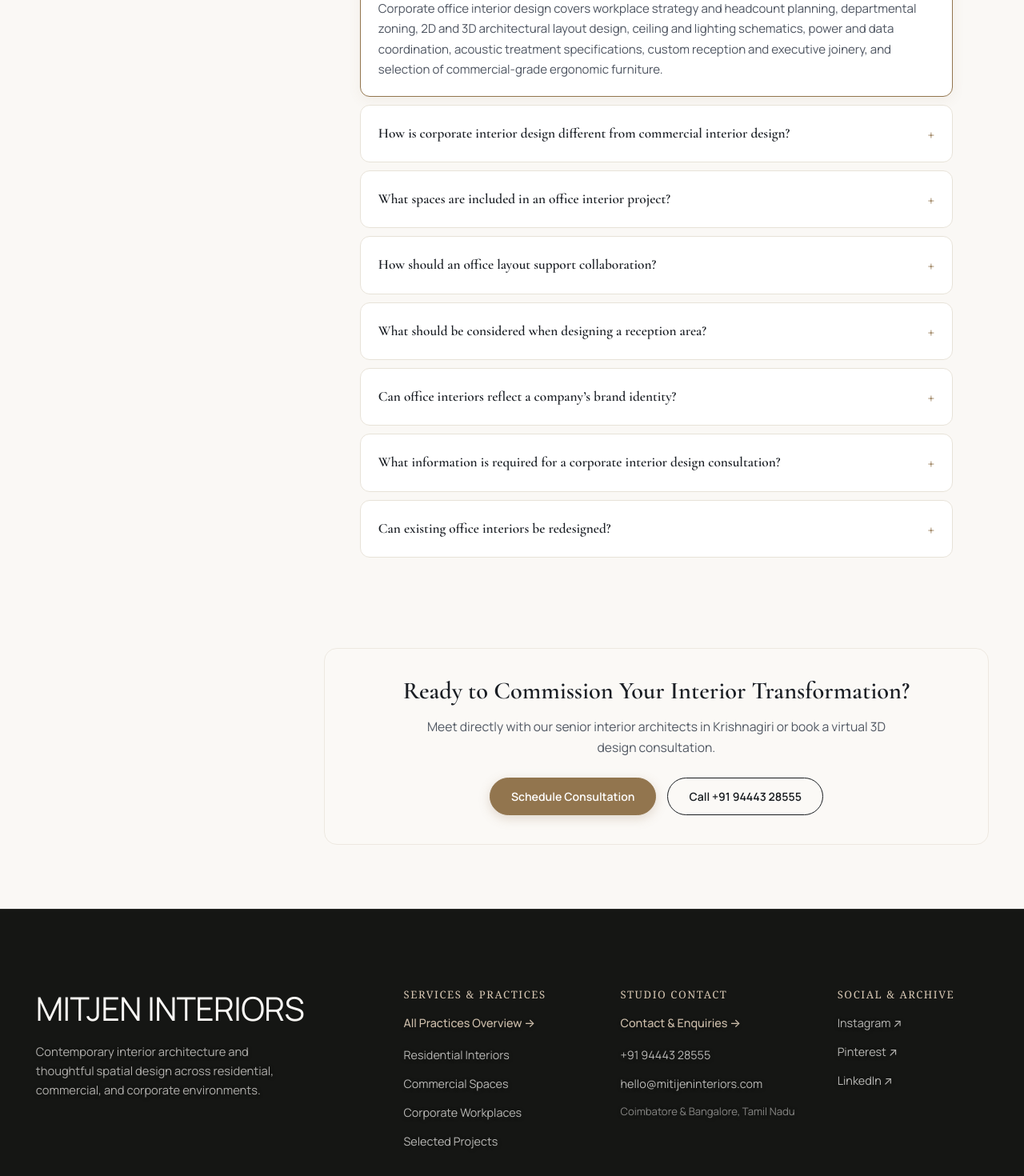
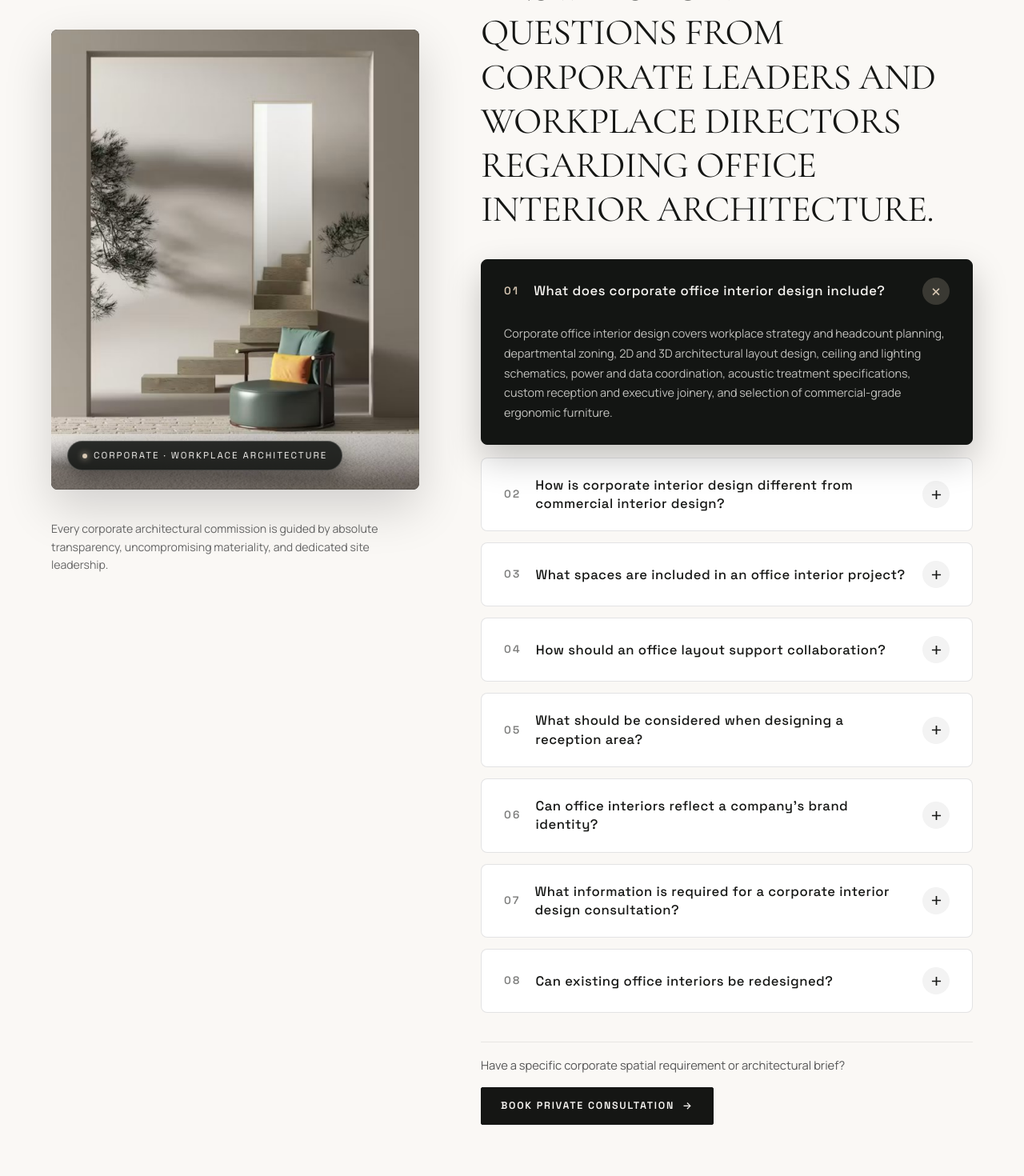
Before and after one commit to nalleswarann/mitijen-interiors, a React (Vite) app: page /services/corporate-interior-design in a window 1280 px wide. Shown: the part 7420-8890 px from the top of the page at 80% size. Built offline with nearby package versions, Linux system fonts and the light colour scheme; a web font is replaced by a local one.

Commit message:
feat(services): upgrade FAQ section to match homepage luxury design across all service pages

```diff
--- a/src/components/ServicePageTemplate.tsx
+++ b/src/components/ServicePageTemplate.tsx
@@ -5,23 +5,91 @@ import { SEO } from './common/SEO';
 import { Breadcrumbs } from './common/Breadcrumbs';
 import { useInquiry } from '../context/useInquiry';
 import '../styles/ServicePage.css';
+import '../styles/FaqSection.css';
 
 interface ServicePageTemplateProps {
   data: ServicePageData;
+}
+
+interface ServiceFaqMeta {
+  image: string;
+  badge: string;
+}
+
+const RESIDENTIAL_FAQ_META: ServiceFaqMeta[] = [
+  { image: '/assets/mitijen/home1.jpeg', badge: 'Residential · Spatial Scope' },
+  { image: '/assets/CL.jpg', badge: 'Residential · Studio Methodology' },
+  { image: '/assets/transformations/lounge_after.jpg', badge: 'Residential · Compact Footprints' },
+  { image: '/assets/mitijen/Banner3.jpg', badge: 'Residential · Villa Architecture' },
+  { image: '/assets/craft_wardrobe.jpg', badge: 'Residential · Joinery & Millwork' },
+  { image: '/assets/panorama_bath.jpg', badge: 'Residential · Lighting & Ambiance' },
+  { image: '/assets/craft_joinery.jpg', badge: 'Residential · Turnkey Supervision' },
+  { image: '/assets/mitijen/bedroom.jpeg', badge: 'Residential · Master Suites' },
+];
+
+const COMMERCIAL_FAQ_META: ServiceFaqMeta[] = [
+  { image: '/assets/CS.jpg', badge: 'Commercial · Spatial Scope' },
+  { image: '/assets/CP.jpg', badge: 'Commercial · Typologies' },
+  { image: '/assets/mitijen/warm1.jpeg', badge: 'Commercial · Public Dynamics' },
+  { image: '/assets/mitijen/deco1.jpeg', badge: 'Commercial · Retail Circulation' },
+  { image: '/assets/craft_credenza.jpg', badge: 'Commercial · Merchandising Display' },
+  { image: '/assets/craft_shelving.jpg', badge: 'Commercial · Advisory & Brief' },
+  { image: '/assets/forma_facade.jpg', badge: 'Commercial · Storefront & Leases' },
+  { image: '/assets/PHOTO.jpg', badge: 'Commercial · Fit-Out Refurbishment' },
+];
+
+const CORPORATE_FAQ_META: ServiceFaqMeta[] = [
+  { image: '/assets/I2.jpg', badge: 'Corporate · Workplace Architecture' },
+  { image: '/assets/craft_stone_vanity.jpg', badge: 'Corporate · Productivity Focus' },
+  { image: '/assets/transformations/bedroom_after.jpg', badge: 'Corporate · Spatial Typologies' },
+  { image: '/assets/I3.jpg', badge: 'Corporate · Collaboration Zones' },
+  { image: '/assets/mitijen/deco3.jpeg', badge: 'Corporate · Executive Reception' },
+  { image: '/assets/mitijen/deco2.jpeg', badge: 'Corporate · Brand Identity' },
+  { image: '/assets/mitijen/dressingtable.jpeg', badge: 'Corporate · Briefing & Headcount' },
+  { image: '/assets/mitijen/deco-kitchen.jpeg', badge: 'Corporate · Phased Modernization' },
+];
+
+function getCategoryFaqMeta(category: 'Residential' | 'Commercial' | 'Corporate'): ServiceFaqMeta[] {
+  switch (category) {
+    case 'Residential':
+      return RESIDENTIAL_FAQ_META;
+    case 'Commercial':
+      return COMMERCIAL_FAQ_META;
+    case 'Corporate':
+      return CORPORATE_FAQ_META;
+    default:
+      return RESIDENTIAL_FAQ_META;
+  }
+}
+
+function parseFaqAnswer(answer: string): { summary: string; desc: string } {
+  const periodIndex = answer.indexOf('. ');
+  if (periodIndex !== -1 && periodIndex < answer.length - 12) {
+    return {
+      summary: answer.slice(0, periodIndex + 1).trim(),
+      desc: answer.slice(periodIndex + 1).trim(),
+    };
+  }
+  return {
+    summary: '',
+    desc: answer,
+  };
 }
 
 export const ServicePageTemplate: React.FC<ServicePageTemplateProps> = ({ data }) => {
   const { openInquiry } = useInquiry();
   const location = useLocation();
 
-  // Accordion state for FAQs (first item open by default)
-  const [openFaqIndexes, setOpenFaqIndexes] = useState<number[]>([0]);
+  // Accordion state for FAQs (first item open by default, single-selection with smooth image cross-fade like homepage)
+  const [activeFaqIndex, setActiveFaqIndex] = useState<number>(0);
 
-  const toggleFaq = (index: number) => {
-    setOpenFaqIndexes((prev) =>
-      prev.includes(index) ? prev.filter((i) => i !== index) : [...prev, index]
-    );
+  const toggleFaq = (idx: number) => {
+    setActiveFaqIndex((prev) => (prev === idx ? -1 : idx));
   };
+
+  const faqMetaList = getCategoryFaqMeta(data.category);
+  const currentMeta =
+    faqMetaList[activeFaqIndex >= 0 ? activeFaqIndex : 0] || faqMetaList[0];
 
   const serviceNavItems = [
     { name: 'Residential Interior Design', path: '/services/residential-interior-design' },
@@ -418,40 +486,130 @@ export const ServicePageTemplate: React.FC<ServicePageTemplateProps> = ({ data }
               </div>
             </section>
 
-            {/* Section 6: Frequently Asked Questions */}
-            <section className="clinic-content-section reveal-fade-up">
-              <h2 className="clinic-section-title">
-                <span className="clinic-dash">—</span> Frequently Asked Questions
+          </main>
+
+        </div>
+      </div>
+
+      {/* ====================================================================
+          3. FULL-WIDTH LUXURY FAQ SECTION (MATCHING HOMEPAGE DESIGN)
+          ==================================================================== */}
+      <section className="faq-section" id="faq" aria-label="Frequently Asked Questions">
+        <div className="faq-container">
+          {/* Left Column: Sticky Atmospheric Photo Preview */}
+          <div className="faq-left reveal-scale">
+            <div className="faq-img-wrap img-zoom-hover">
+              {data.faqsSection.faqs.map((faq, idx) => {
+                const meta = faqMetaList[idx] || faqMetaList[0];
+                return (
+                  <img
+                    key={idx}
+                    src={meta.image}
+                    alt={faq.question}
+                    className={`faq-img ${activeFaqIndex === idx ? 'is-active' : ''}`}
+                    loading="lazy"
+                  />
+                );
+              })}
+              <div className="faq-img-badge badge-float">
+                <span className="faq-badge-dot" />
+                <span>{currentMeta.badge}</span>
+              </div>
+            </div>
+            <p className="faq-left-note">
+              Every {data.category.toLowerCase()} architectural commission is guided by absolute transparency, uncompromising materiality, and dedicated site leadership.
+            </p>
+          </div>
+
+          {/* Right Column: Header & Interactive Accordion */}
+          <div className="faq-right">
+            <div className="reveal-fade-up">
+              <span className="faq-kicker">
+                {data.faqsSection.sectionTag || `${data.category.toUpperCase()} GUIDANCE & FAQS`}
+              </span>
+              <h2 className="faq-headline">
+                {data.faqsSection.subtitle || `Answers to common questions regarding our ${data.category.toLowerCase()} interior design services, processes, and project requirements.`}
               </h2>
+            </div>
 
-              <div className="clinic-faq-accordion">
+            <div className="faq-accordion reveal-fade-up" role="region" aria-label="FAQ Accordion">
               {data.faqsSection.faqs.map((faq, idx) => {
-                  const isOpen = openFaqIndexes.includes(idx);
+                const isActive = activeFaqIndex === idx;
+                const { summary, desc } = parseFaqAnswer(faq.answer);
+                const numStr = String(idx + 1).padStart(2, '0');
+
                 return (
-                    <div key={idx} className={`clinic-faq-row ${isOpen ? 'is-open' : ''}`}>
+                  <div
+                    key={idx}
+                    className={`faq-item ${isActive ? 'is-active' : ''}`}
+                    onClick={() => toggleFaq(idx)}
+                  >
                     <button
                       type="button"
-                        className="clinic-faq-btn"
-                        onClick={() => toggleFaq(idx)}
-                        aria-expanded={isOpen}
+                      className="faq-header"
+                      aria-expanded={isActive}
+                      onClick={(e) => {
+                        e.stopPropagation();
+                        toggleFaq(idx);
+                      }}
                     >
-                        <span className="clinic-faq-question">{faq.question}</span>
-                        <span className="clinic-faq-icon" aria-hidden="true">
-                          {isOpen ? '—' : '+'}
+                      <div className="faq-header-left">
+                        <span className="faq-num">{numStr}</span>
+                        <span className="faq-title">{faq.question}</span>
+                      </div>
+
+                      <span className="faq-icon-wrap" aria-hidden="true">
+                        <svg
+                          className="faq-svg"
+                          width="13"
+                          height="13"
+                          viewBox="0 0 14 14"
+                          fill="none"
+                          stroke="currentColor"
+                          strokeWidth="1.8"
+                        >
+                          <line x1="7" y1="1" x2="7" y2="13" />
+                          <line x1="1" y1="7" x2="13" y2="7" />
+                        </svg>
                       </span>
                     </button>
-                      {isOpen && (
-                        <div className="clinic-faq-answer">
-                          <p>{faq.answer}</p>
+
+                    <div className={`faq-collapse ${isActive ? 'is-open' : ''}`}>
+                      <div className="faq-collapse-inner">
+                        <div className="faq-body">
+                          {summary && <p className="faq-summary">{summary}</p>}
+                          <p className="faq-desc">{desc}</p>
                         </div>
-                      )}
+                      </div>
+                    </div>
                   </div>
                 );
               })}
             </div>
+
+            {/* Bottom CTA Row */}
+            <div className="faq-cta-row reveal-fade-up" data-delay="200">
+              <span className="faq-cta-text">
+                Have a specific {data.category.toLowerCase()} spatial requirement or architectural brief?
+              </span>
+              <button
+                type="button"
+                className="faq-cta-btn hover-lift"
+                onClick={() => openInquiry(`${data.category} Interiors — FAQ Consultation Request`)}
+              >
+                <span>Book Private Consultation</span>
+                <span aria-hidden="true">→</span>
+              </button>
+            </div>
+          </div>
+        </div>
       </section>
 
-            {/* Section 7: Bottom Callout Banner */}
+      {/* ====================================================================
+          4. BOTTOM CALLOUT BANNER
+          ==================================================================== */}
+      <section className="service-bottom-banner-section">
+        <div className="arch-page-container">
           <div className="clinic-bottom-cta reveal-fade-up">
             <h3 className="clinic-bottom-title">
               Ready to Commission Your Interior Transformation?
@@ -460,7 +618,11 @@ export const ServicePageTemplate: React.FC<ServicePageTemplateProps> = ({ data }
               Meet directly with our senior interior architects in Krishnagiri or book a virtual 3D design consultation.
             </p>
             <div className="clinic-callout-actions">
-                <button type="button" onClick={() => openInquiry(`${data.category} — Schedule Consultation`)} className="clinic-btn-primary hover-lift">
+              <button
+                type="button"
+                onClick={() => openInquiry(`${data.category} — Schedule Consultation`)}
+                className="clinic-btn-primary hover-lift"
+              >
                 Schedule Consultation
               </button>
               <a href="tel:+919444328555" className="clinic-btn-outline">
@@ -468,11 +630,8 @@ export const ServicePageTemplate: React.FC<ServicePageTemplateProps> = ({ data }
               </a>
             </div>
           </div>
-
-          </main>
-
         </div>
-      </div>
+      </section>
     </article>
   );
 };
--- a/src/styles/FaqSection.css
+++ b/src/styles/FaqSection.css
@@ -128,6 +128,7 @@
   letter-spacing: -0.015em;
   color: var(--ink, #151614);
   margin: 12px 0 0 0;
+  text-transform: uppercase;
 }
 
 .faq-accordion {
--- a/src/styles/ServicePage.css
+++ b/src/styles/ServicePage.css
@@ -1816,3 +1816,17 @@
   max-width: 620px;
   margin: 0 0 10px 0;
 }
+
+
+
+/* Service Page Bottom Banner Section */
+.service-bottom-banner-section {
+  padding: clamp(40px, 6vh, 72px) clamp(24px, 5vw, 64px) clamp(64px, 10vh, 100px);
+  background-color: var(--ivory, #FAF8F5);
+  border-top: 1px solid rgba(24, 28, 32, 0.06);
+}
+
+.service-bottom-banner-section .clinic-bottom-cta {
+  max-width: 960px;
+  margin: 0 auto;
+}
```
Lines whose indentation alone changed are shown as unchanged.
